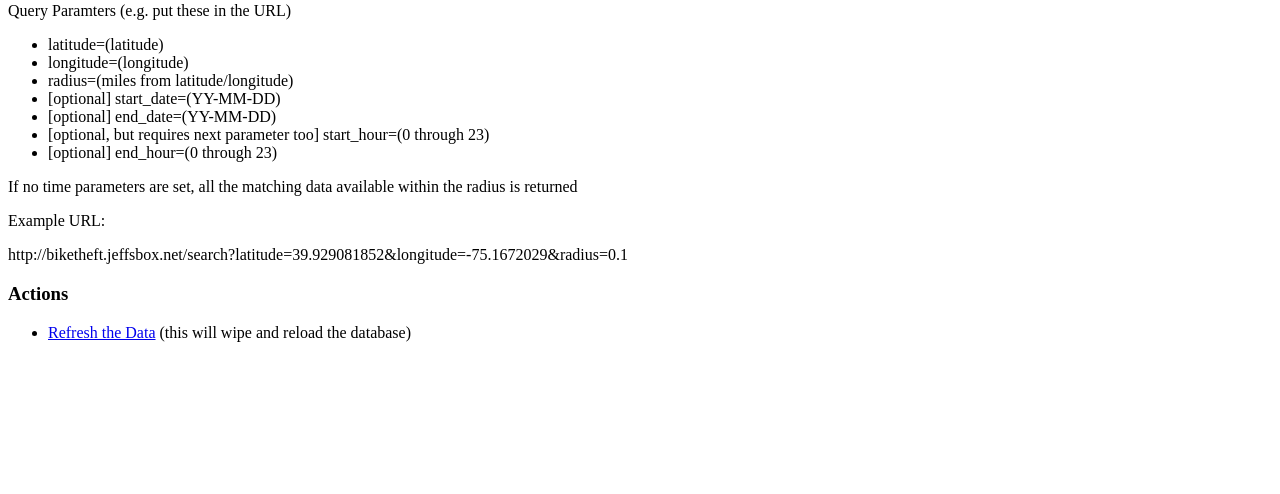
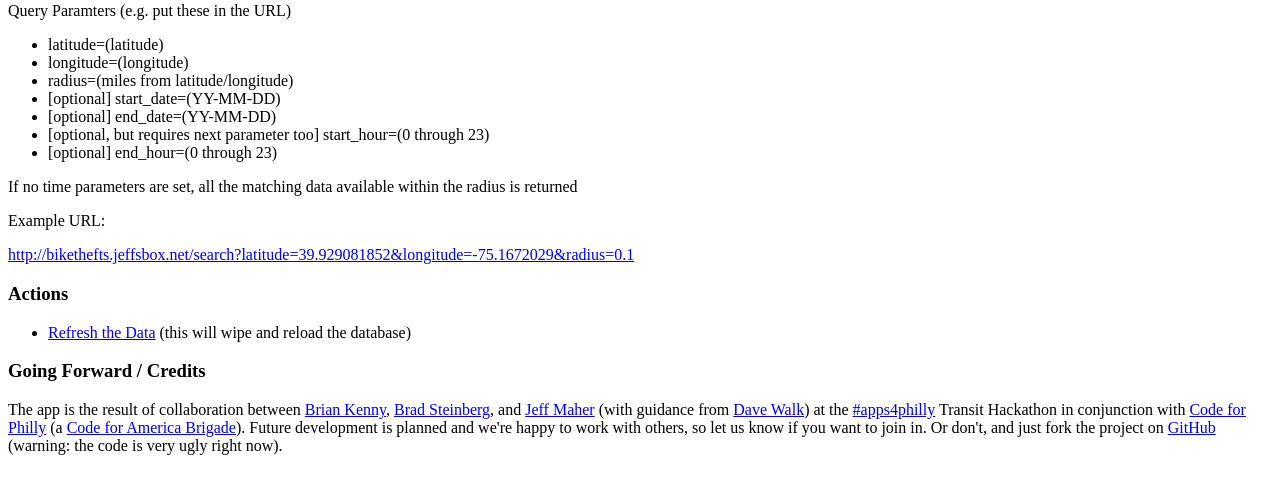
Before and after one commit to jeffmaher/phl-bike-thefts, a Django app: page / in a window 1280 px wide. Shown: the part 289-783 px from the top of the page. Run offline with Django 3.2, Linux system fonts and the light colour scheme; parts of the project's set-up code (start-up, migrations or seed data) failed here and were passed over.

Commit message:
Fixed example typo and added link to GitHub repo

```diff
--- a/site/phl_bike_thefts/web/templates/index.html
+++ b/site/phl_bike_thefts/web/templates/index.html
@@ -39,12 +39,21 @@
         <p>If no time parameters are set, all the matching data available within the radius is returned</p>
 
         <p>Example URL:</p>
-        <p>http://biketheft.jeffsbox.net/search?latitude=39.929081852&longitude=-75.1672029&radius=0.1</p>
+        <p><a href="http://bikethefts.jeffsbox.net/search?latitude=39.929081852&longitude=-75.1672029&radius=0.1">http://bikethefts.jeffsbox.net/search?latitude=39.929081852&longitude=-75.1672029&radius=0.1</a></p>
 
         <h3>Actions</h3>
         <ul>
             <li><a href="/refresh">Refresh the Data</a> (this will wipe and reload the database)</li>
         </ul>
+
+    <h3>Going Forward / Credits</h3>
+    <p>
+    The app is the result of collaboration between <a href="https://github.com/bkenny266">Brian Kenny</a>, <a href="https://github.com/csharpie">Brad Steinberg</a>,
+    and <a href="https://github.com/plusjeff">Jeff Maher</a> (with guidance from <a href="https://github.com/davewalk">Dave Walk</a>) at the <a href="http://appsforphilly.org">#apps4philly</a> Transit Hackathon
+    in conjunction with <a href="http://codeforphilly.org">Code for Philly</a> (a <a href="http://brigade.codeforamerica.org">Code for America Brigade</a>).
+    Future development is planned and we're happy to work with others, so let us know if you want to join in. Or don't, and just
+    fork the project on <a href="https://github.com/plusjeff/phl-bike-theft">GitHub</a> (warning: the code is very ugly right now).
+    </p>
     </body>
 
 </html>
```
